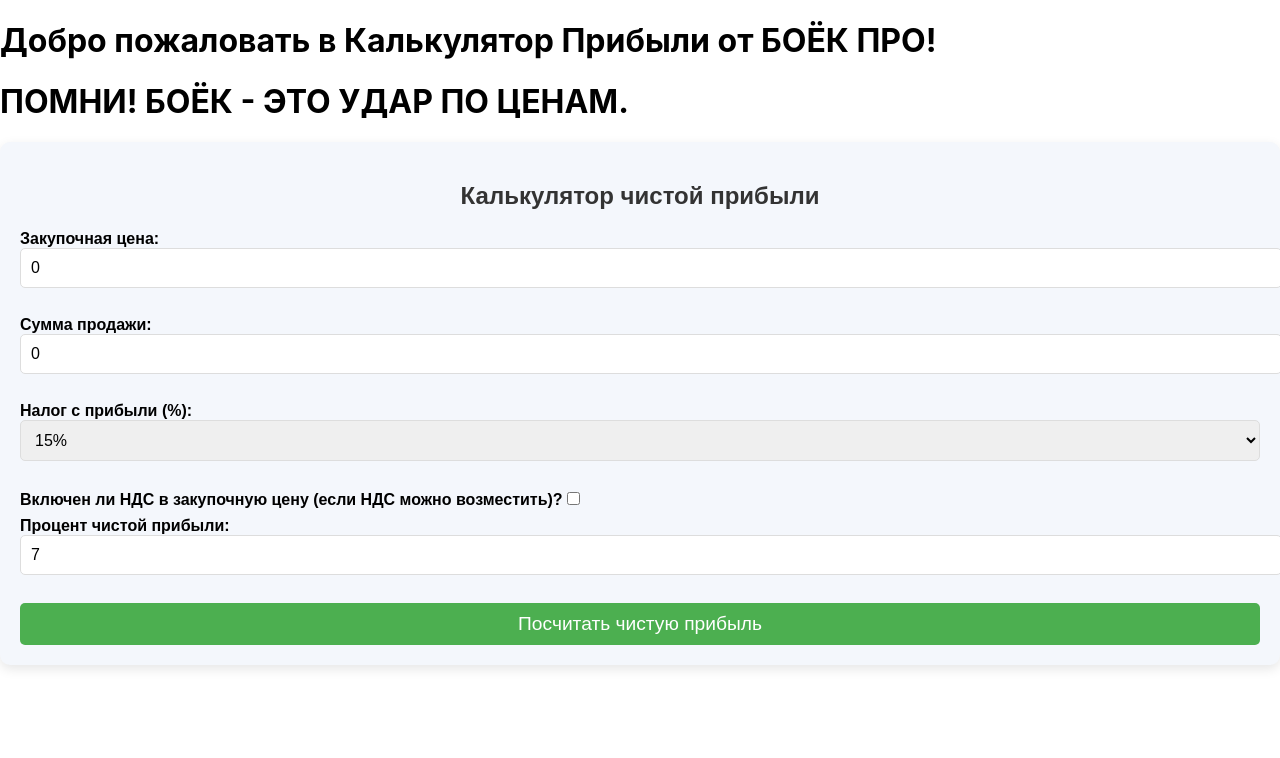
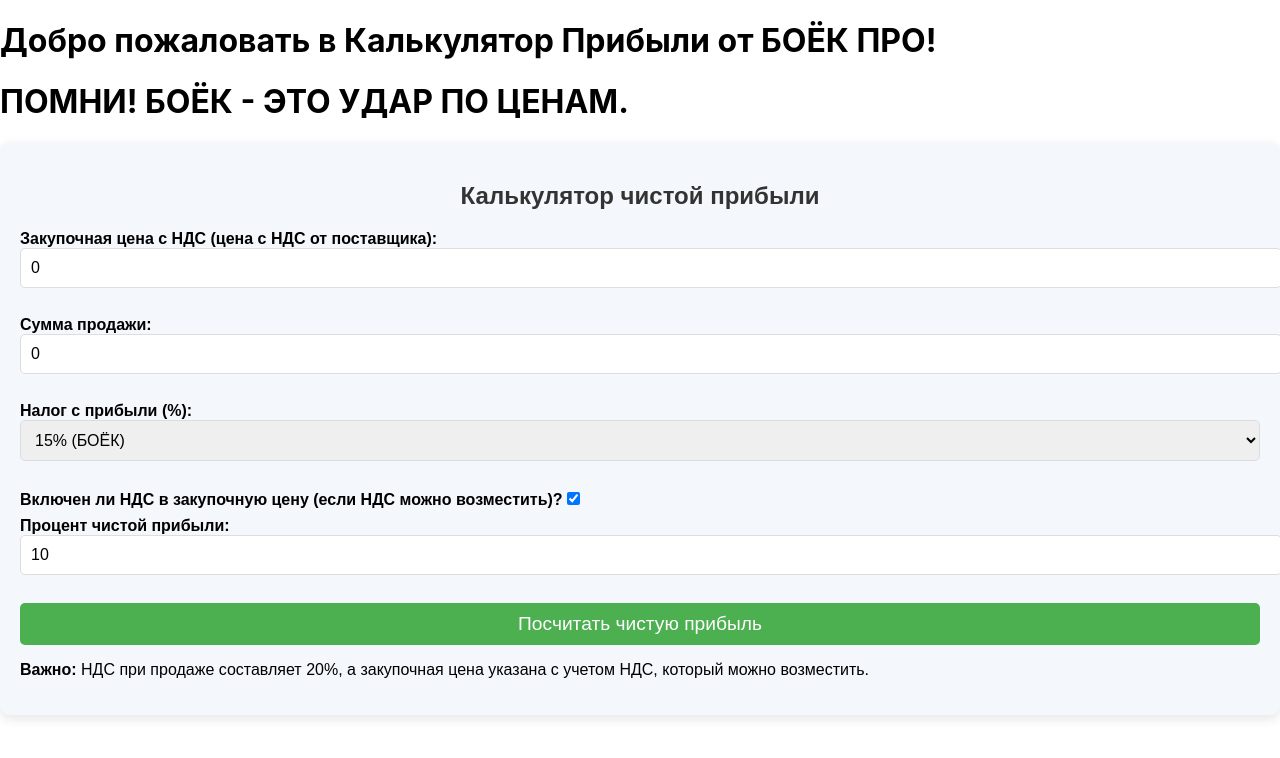
Before and after one commit to AyvarsKr/profit-calculator, a React (Create React App) app: page / in a window 1280 px wide. Shown: the top 758 px of the page. Built offline with nearby package versions, Linux system fonts and the light colour scheme.

Commit message:
Обновления

```diff
--- a/src/ProfitCalculator.js
+++ b/src/ProfitCalculator.js
@@ -1,22 +1,20 @@
-// ProfitCalculator.js
 import React, { useState } from 'react';
-import './ProfitCalculator.css'; // Импортируем стили
+import './ProfitCalculator.css';
 
 const ProfitCalculator = () => {
-  const [purchasePrice, setPurchasePrice] = useState(0); // Закупочная цена
+  const [purchasePrice, setPurchasePrice] = useState(0); // Закупочная цена с НДС
   const [salePrice, setSalePrice] = useState(0); // Сумма продажи
   const [tax, setTax] = useState(15); // Налог с прибыли (по умолчанию 15%)
-  const [includeVAT, setIncludeVAT] = useState(false); // Включен ли НДС в закупочную цену
+  const [includeVAT, setIncludeVAT] = useState(true); // Включен ли НДС в закупочную цену
   const [netProfit, setNetProfit] = useState(null); // Чистая прибыль
   const [priceForProfitPercent, setPriceForProfitPercent] = useState(null); // Цена для заданного процента прибыли
-  const [profitPercentage, setProfitPercentage] = useState(7); // Процент чистой прибыли
+  const [profitPercentage, setProfitPercentage] = useState(10); // Процент чистой прибыли (по умолчанию 10%)
+  const [profitPercentOfSale, setProfitPercentOfSale] = useState(null); // Процент чистой прибыли от продажи
   const [steps, setSteps] = useState(''); // Формулы и шаги
-  const [error, setError] = useState('');
+  const [error, setError] = useState(''); // Ошибки ввода
 
   const calculateProfit = () => {
-    // Устанавливаем НДС (20%)
-    const vatRate = 0.20;
-    const vatAmount = purchasePrice * vatRate; // Рассчитываем НДС
+    const vatRate = 0.20; // НДС 20%
 
     // Проверяем, что введены правильные значения
     if (isNaN(purchasePrice) || isNaN(salePrice) || purchasePrice <= 0 || salePrice <= 0 || isNaN(profitPercentage) || profitPercentage <= 0) {
@@ -26,31 +24,36 @@
       setError('');
     }
 
-    // Если НДС включен, вычитаем его из закупочной цены
-    const adjustedPurchasePrice = includeVAT ? purchasePrice / (1 + vatRate) : purchasePrice;
+    // Если НДС включен, вычитаем его из закупочной цены для расчетов
+    const purchasePriceWithoutVAT = purchasePrice / (1 + vatRate);
+
+    // Рассчитываем валовую прибыль (цена продажи без НДС минус закупочная цена без НДС)
+    const grossProfit = salePrice / (1 + vatRate) - purchasePriceWithoutVAT;
 
     // Рассчитываем налог с прибыли
     const profitTaxRate = tax / 100;
-
-    // Шаг 1: Рассчитываем чистую прибыль
-    const profitBeforeTax = salePrice - adjustedPurchasePrice - vatAmount; // П profit без учета налога
-    const netProfitValue = profitBeforeTax * (1 - profitTaxRate); // Чистая прибыль после налога
+    const netProfitValue = grossProfit * (1 - profitTaxRate); // Чистая прибыль после налога
 
     setNetProfit(netProfitValue.toFixed(2)); // Округляем до 2 знаков после запятой
 
-    // Шаг 2: Рассчитываем цену продажи для получения заданного процента чистой прибыли
-    // Учитываем НДС, если включен
-    const priceToEarnProfitPercent = (adjustedPurchasePrice * (1 + vatRate)) / (1 - profitPercentage / 100); // Цена для заданного процента
+    // Рассчитываем цену продажи для заданного процента чистой прибыли
+    const priceForProfit = purchasePriceWithoutVAT / (1 - profitPercentage / 100); // Цена для заданного процента чистой прибыли
 
-    setPriceForProfitPercent(priceToEarnProfitPercent.toFixed(2)); // Округляем до 2 знаков
+    // Учитываем НДС при расчете цены продажи
+    const salePriceForProfit = priceForProfit * (1 + vatRate);
+
+    setPriceForProfitPercent(salePriceForProfit.toFixed(2)); // Округляем до 2 знаков
+
+    // Рассчитываем процент чистой прибыли относительно суммы продажи
+    const profitPercentFromSale = (netProfitValue / salePrice) * 100;
+    setProfitPercentOfSale(profitPercentFromSale.toFixed(2)); // Округляем до 2 знаков
 
     // Формула для вывода шагов
     const stepByStep = `
-      1. Рассчитываем НДС (20% от закупочной цены): ${purchasePrice} * 0.20 = ${vatAmount} ₽.
-      2. Если НДС включен, корректируем закупочную цену: ${adjustedPurchasePrice} ₽.
-      3. Вычисляем прибыль до налога: ${salePrice} - ${adjustedPurchasePrice} - ${vatAmount} = ${profitBeforeTax} ₽.
-      4. Рассчитываем чистую прибыль с учетом налога с прибыли (${tax}%): ${profitBeforeTax} * (1 - ${profitTaxRate}) = ${netProfitValue} ₽.
-      5. Для того чтобы получить ${profitPercentage}% чистой прибыли, цена продажи должна быть: ${(adjustedPurchasePrice * (1 + vatRate))} / (1 - ${profitPercentage / 100}) = ${priceToEarnProfitPercent} ₽.
+      1. Рассчитываем цену закупки без НДС: ${purchasePrice} / (1 + 0.20) = ${purchasePriceWithoutVAT.toFixed(2)} ₽.
+      2. Рассчитываем валовую прибыль: ${salePrice} / (1 + 0.20) - ${purchasePriceWithoutVAT.toFixed(2)} = ${grossProfit.toFixed(2)} ₽.
+      3. Рассчитываем чистую прибыль с учетом налога с прибыли (${tax}%): ${grossProfit.toFixed(2)} * (1 - ${profitTaxRate}) = ${netProfitValue} ₽.
+      4. Для того чтобы получить ${profitPercentage}% чистой прибыли, цена продажи должна быть: ${priceForProfit.toFixed(2)} / (1 - ${profitPercentage / 100}) = ${salePriceForProfit.toFixed(2)} ₽.
     `;
 
     setSteps(stepByStep); // Устанавливаем шаги
@@ -62,12 +65,12 @@
 
       <div>
         <label>
-          Закупочная цена:
+          Закупочная цена с НДС (цена с НДС от поставщика):
           <input
             type="number"
             value={purchasePrice}
             onChange={(e) => setPurchasePrice(e.target.value)}
-            placeholder="Введите закупочную цену"
+            placeholder="Введите закупочную цену с НДС"
           />
         </label>
       </div>
@@ -88,8 +91,8 @@
         <label>
           Налог с прибыли (%):
           <select value={tax} onChange={(e) => setTax(Number(e.target.value))}>
-            <option value={15}>15%</option>
-            <option value={25}>25%</option>
+            <option value={15}>15% (БОЁК)</option>
+            <option value={25}>25% (СО)</option>
           </select>
         </label>
       </div>
@@ -113,6 +116,7 @@
             value={profitPercentage}
             onChange={(e) => setProfitPercentage(Number(e.target.value))}
             placeholder="Введите процент чистой прибыли"
+            min="1"
           />
         </label>
       </div>
@@ -135,6 +139,12 @@
         </div>
       )}
 
+      {profitPercentOfSale !== null && !error && (
+        <div className="result">
+          <h3>Процент чистой прибыли относительно суммы продажи: {profitPercentOfSale}%</h3>
+        </div>
+      )}
+
       {/* Формулы и шаги */}
       {steps && (
         <div className="steps">
@@ -142,6 +152,10 @@
           <pre>{steps}</pre>
         </div>
       )}
+
+      <div className="info">
+        <p><strong>Важно:</strong> НДС при продаже составляет 20%, а закупочная цена указана с учетом НДС, который можно возместить.</p>
+      </div>
     </div>
   );
 };
```
